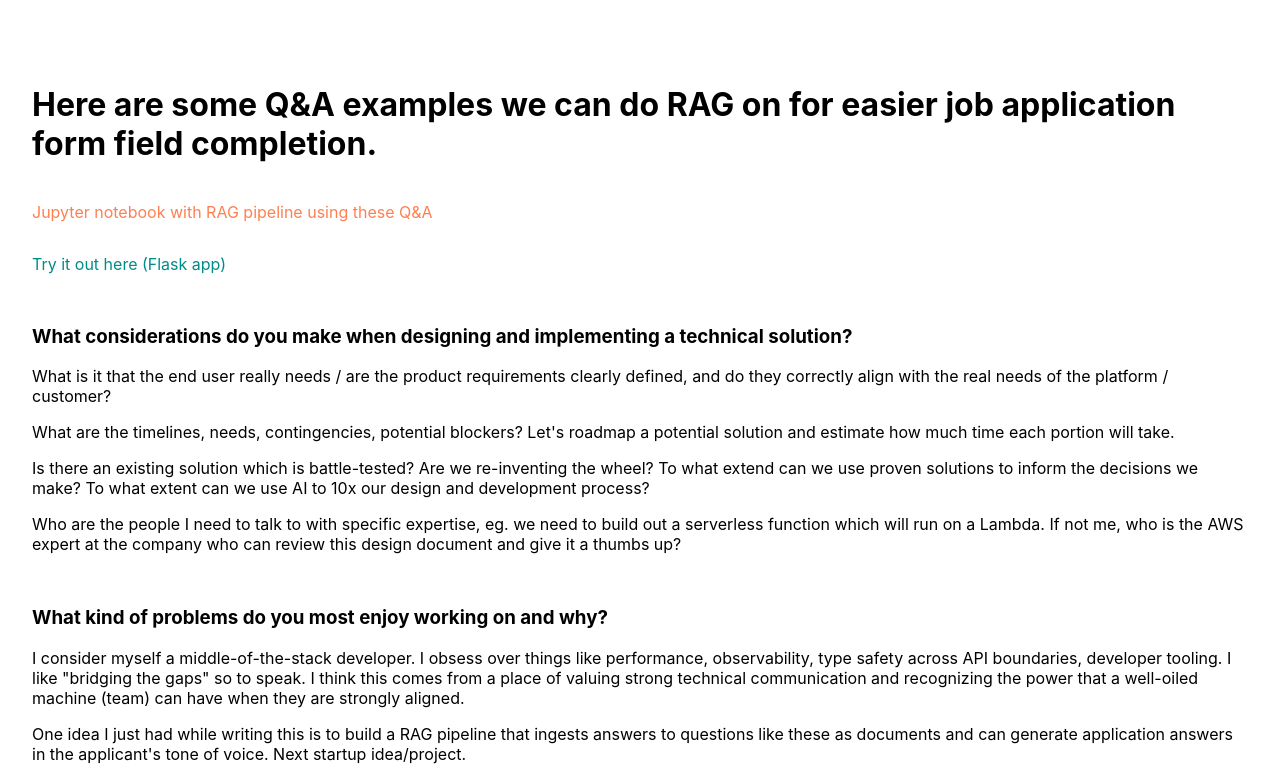
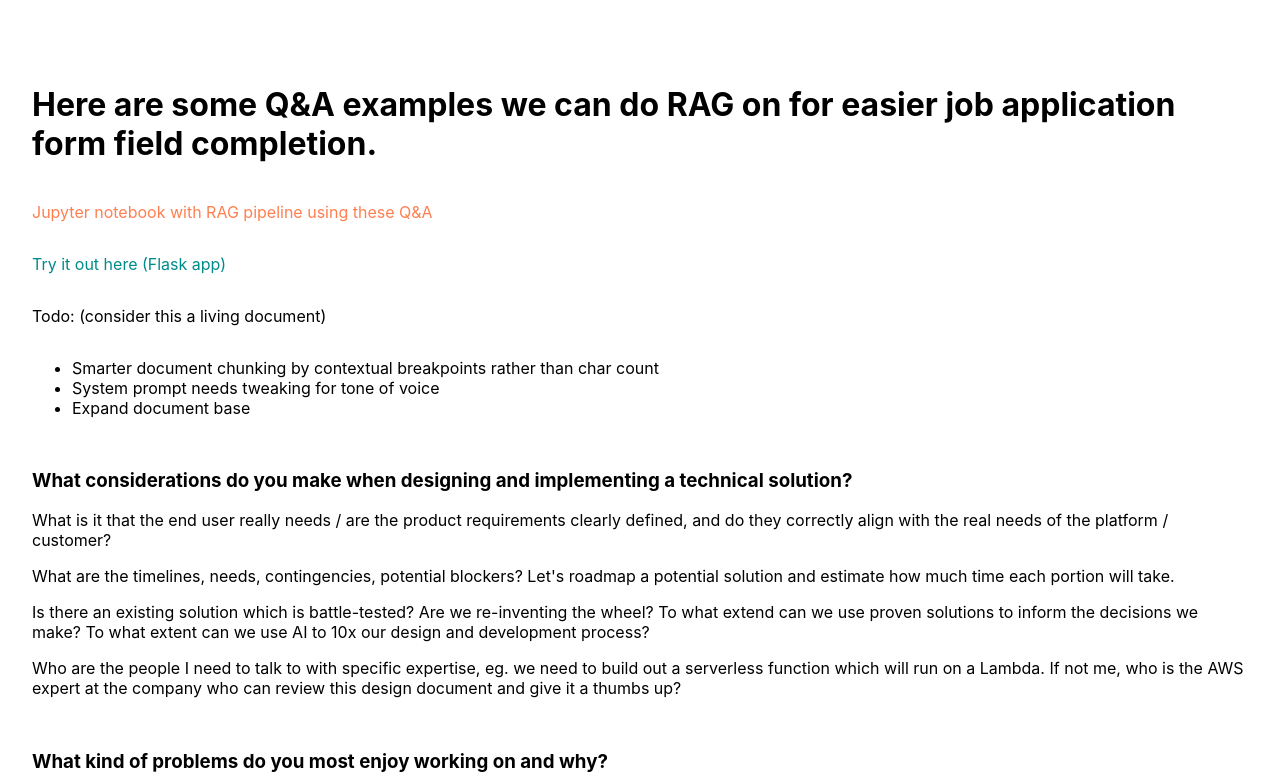
Before and after one commit to chriswillsflannery/chriswillsflannery, a Next.js app: page /posts/ragExamplesForJobApplication in a window 1280 px wide. Shown: the top 781 px of the page. Built offline with nearby package versions, Linux system fonts and the light colour scheme.

Commit message:
todo list

```diff
--- a/pages/posts/ragExamplesForJobApplication.tsx
+++ b/pages/posts/ragExamplesForJobApplication.tsx
@@ -30,6 +30,15 @@ const RagExamplesForJobApplication: NextPage = () => {
             Try it out here (Flask app)
           </a>
         </p>
+
+        <p>
+          Todo: (consider this a living document)
+        </p>
+        <ul>
+          <li>Smarter document chunking by contextual breakpoints rather than char count</li>
+          <li>System prompt needs tweaking for tone of voice</li>
+          <li>Expand document base</li>
+        </ul>
 
         <article>
             <h3>{`What considerations do you make when designing and implementing a technical solution?`}</h3>
```
